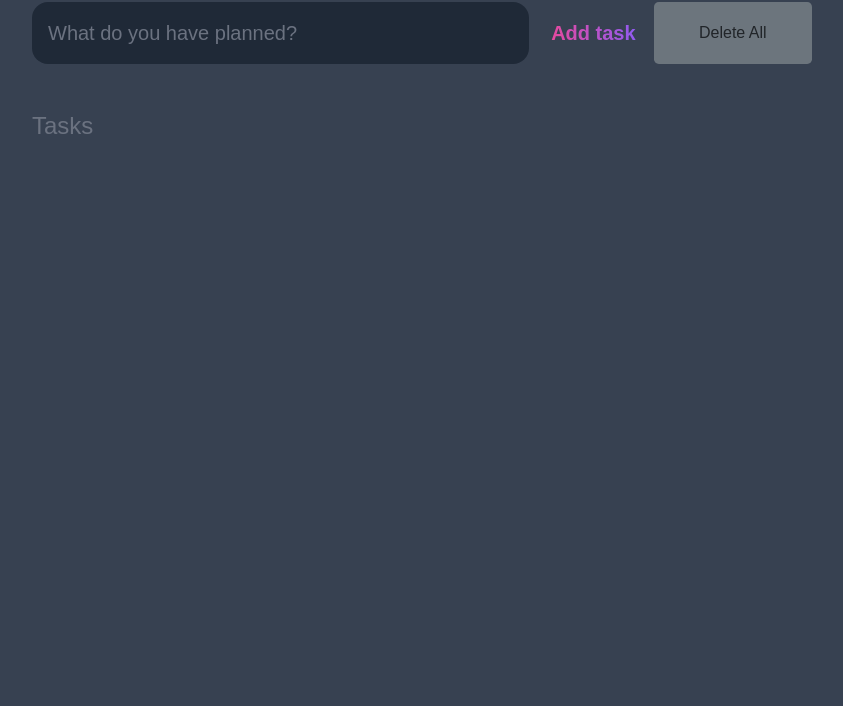
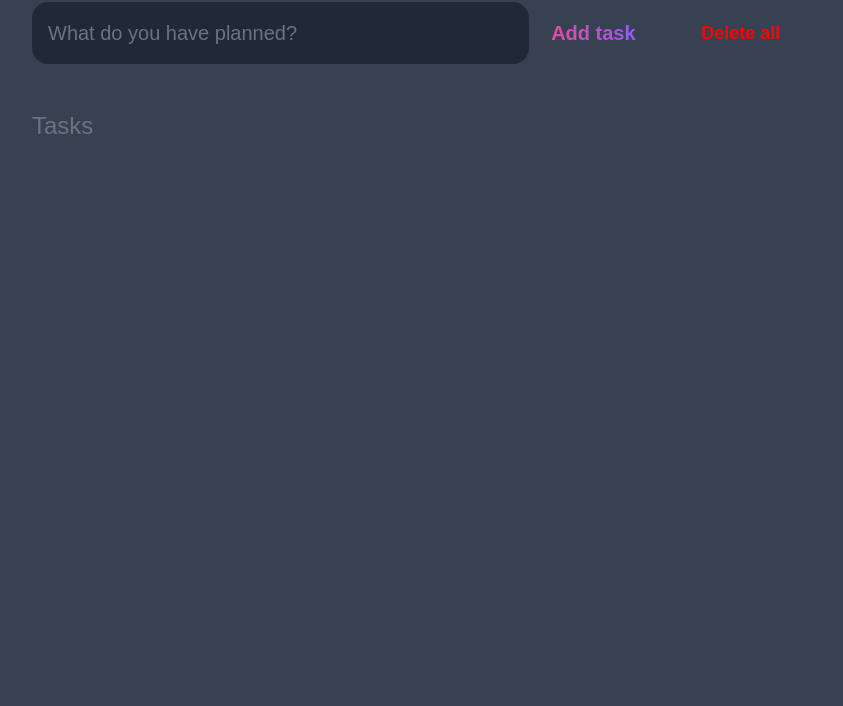
Before and after one commit to 8k4k/task-list, a plain HTML site: page index.html in a window 1280 px wide. Shown: the part 94-800 px from the top of the page, without its empty margins (224-1067 px from the left). Drawn offline with nearby package versions, Linux system fonts and the light colour scheme.

Commit message:
del all button appearence changed

```diff
--- a/index.html
+++ b/index.html
@@ -26,7 +26,7 @@
 				id="new-task-submit"
 				value="Add task" />
 		</form>
-		<button class="btn bg-secondary rounded-3" id="del">Delete All</button>
+		<button id="del">Delete all</button>
 		</div>
 	</header>
 	<main>
--- a/main.css
+++ b/main.css
@@ -157,13 +157,21 @@ main {
 
 .row {
 	display: grid;
-	grid-template-columns: repeat(10, 1fr);
+	grid-template-columns: repeat(20, 1fr);
 }
 
 #new-task-form {
-	grid-column: span 8;
+	grid-column: span 16;
 }
 
 #del {
-	grid-column: span 2;
+	grid-column: span 4;
+	cursor: pointer;
+	margin: 0 0.5rem;
+	font-size: 1.125rem;
+	font-weight: 700;
+	transition: 0.4s;
+	background-color: red;
+	-webkit-background-clip: text;
+	-webkit-text-fill-color: transparent;
 }
```
